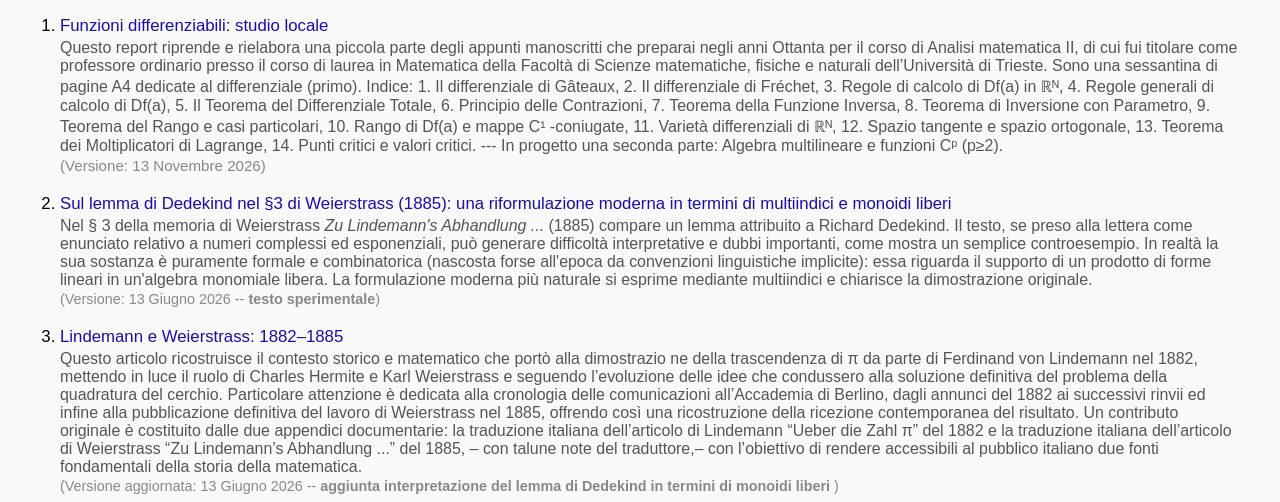
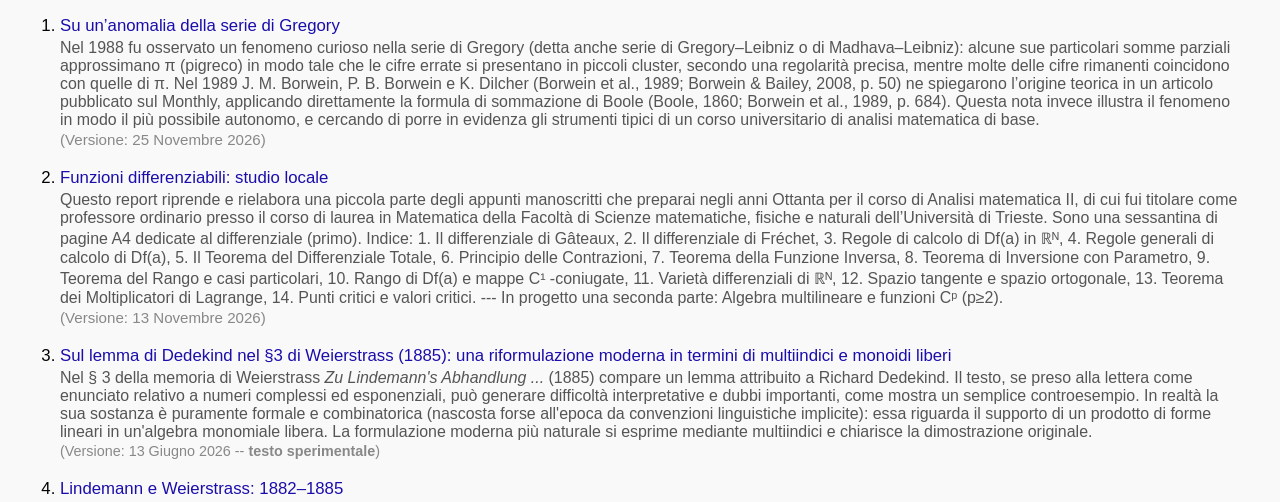
Before and after one commit to invernizzi2-bot/shortnotes, a plain HTML site: page index.html in a window 1280 px wide. Shown: the part 287-789 px from the top of the page. Drawn offline with Linux system fonts and the light colour scheme.

Commit message:
Add files via upload

```diff
--- a/index.html
+++ b/index.html
@@ -69,6 +69,11 @@
 <hr style="margin-top:20px;">
 <h3>Short notes</i></h3>
   <ol>
+<li>
+      <a href="gregoryy.pdf">Su un’anomalia della serie di Gregory</a>
+      <span class="description">Nel 1988 fu osservato un fenomeno curioso nella serie di Gregory (detta anche serie di Gregory–Leibniz o di Madhava–Leibniz): alcune sue particolari somme parziali approssimano π (pigreco) in modo tale che le cifre errate si presentano in piccoli cluster, secondo una regolarità precisa, mentre molte delle cifre rimanenti coincidono con quelle di π. Nel 1989 J. M. Borwein, P. B. Borwein e K. Dilcher (Borwein et al., 1989; Borwein & Bailey, 2008, p. 50) ne spiegarono l’origine teorica in un articolo pubblicato sul Monthly, applicando direttamente la formula di sommazione di Boole (Boole, 1860; Borwein et al., 1989, p. 684). Questa nota invece illustra il fenomeno in modo il più possibile autonomo, e cercando di porre in evidenza gli strumenti tipici di un corso universitario di analisi matematica di base. </span>
+      <span class="version">(Versione: 25 Novembre 2026)</span>
+    </li>
     <li>
       <a href="LCD.pdf">Funzioni differenziabili: studio locale</a>
       <span class="description">Questo report riprende e rielabora una piccola parte degli appunti manoscritti che preparai negli anni Ottanta per il corso di Analisi matematica II, di cui fui titolare come professore ordinario presso il corso di laurea in Matematica della Facoltà di Scienze matematiche, fisiche e naturali dell’Università di Trieste. Sono una sessantina di pagine A4 dedicate al differenziale (primo). Indice: 1. Il differenziale di Gâteaux, 2. Il differenziale di Fréchet, 3. Regole di calcolo di Df(a) in ℝᴺ, 4. Regole generali di calcolo di Df(a), 5. Il Teorema del Differenziale Totale, 6. Principio delle Contrazioni, 7. Teorema della Funzione Inversa, 8. Teorema di Inversione con Parametro, 9. Teorema del Rango e casi particolari, 10. Rango di Df(a) e mappe C¹ -coniugate, 11. Varietà differenziali di ℝᴺ, 12. Spazio tangente e spazio ortogonale, 13. Teorema dei Moltiplicatori di Lagrange, 14. Punti critici e valori critici.
```
Also changed, not shown: 1 other file.
